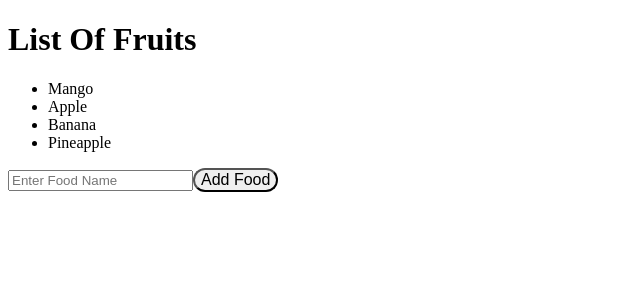
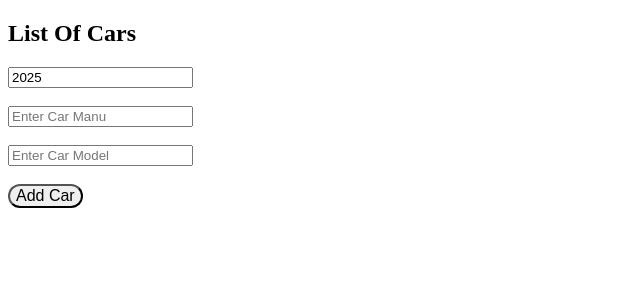
Before and after one commit to TanmayK-glitch/React, a React (Vite) app: page / in a window 1280 px wide. Shown: the top 300 px of the page, without its empty margins (0-640 px from the left). Built offline with nearby package versions, Linux system fonts and the light colour scheme.

Commit message:
Learned how to Update the state of Arrays of object

```diff
--- a/src/UpdateArrays.jsx
+++ b/src/UpdateArrays.jsx
@@ -1,36 +1,100 @@
 import { useState } from "react";
 
-function UpdateArrays() {
 
-    const [foods, setFoods] = useState(["Mango",
-        "Apple",
-        "Banana",
-        "Pineapple"]);
+// <-----------------Update the state of Arrays------------------------>
+// function UpdateArrays() {
 
-    const handleAddFood = () => {
-        const newFood = document.getElementById("foodInput").value;
-        document.getElementById("foodInput").value = "";
+//     const [foods, setFoods] = useState(["Mango",
+//         "Apple",
+//         "Banana",
+//         "Pineapple"]);
 
-        setFoods(f => [...f, newFood]);
+//     const handleAddFood = () => {
+//         const newFood = document.getElementById("foodInput").value;
+//         document.getElementById("foodInput").value = "";
+
+//         setFoods(f => [...f, newFood]);
+//     }
+
+//     const removeFood = (index) => {
+//         setFoods(f => f.filter((_, i) => i !== index));
+//     }
+
+//     return (
+//         <>
+//             <div>
+//                 <h1>List Of Fruits</h1>
+//                 <ul>
+//                     {foods.map((food, index) => <li key={index} onClick={() => removeFood(index)}
+//                                                                                     >{food}</li>)}
+//                 </ul>
+//                 <input type="text" id="foodInput" placeholder="Enter Food Name"></input>
+//                 <button className="addButton" onClick={handleAddFood}>Add Food</button>
+//             </div>
+//         </>
+//     );
+// }
+
+
+// export default UpdateArrays
+
+// <------------------------Update the state of array of object------------------------------>
+function UpdateArraysofObject() {
+
+    const [car, setCar] = useState([]);
+    const [year, setYear] = useState(new Date().getFullYear());
+    const [manu, setManu] = useState("");
+    const [model, setModel] = useState("");
+
+    const addCar = () => {
+        // const addBtn = document.getElementById('addBtn');
+        const newCars = {year: year, manu: manu, model: model};
+        setCar(f => [...f, newCars]);
+        // clearInputs();
     }
 
-    const removeFood = (index) => {
-        setFoods(f => f.filter((_, i) => i !== index));
+    const removeCar = (index) => {
+        setCar(f => f.filter((_, i) => i !== index));
+    }
+
+    const addYear = (e) => {
+        setYear(e.target.value);
+    }
+
+    const addManu = (e) => {
+        setManu(e.target.value);
+    }
+
+    const addModel = (e) => {
+        setModel(e.target.value);
+    }
+
+    const clearInputs = () => {
+        setModel("");
+        setManu("");
+        setYear(new Date().getFullYear());
     }
 
     return (
         <>
             <div>
-                <h1>List Of Fruits</h1>
+                <h2>List Of Cars</h2>
                 <ul>
-                    {foods.map((food, index) => <li key={index} onClick={() => removeFood(index)}
-                                                                                    >{food}</li>)}
+                        {car.map((cars, index) => <li key={index} onClick={() => removeCar(index)}>
+                            {cars.year} {cars.manu} {cars.model}
+                    </li>)}
                 </ul>
-                <input type="text" id="foodInput" placeholder="Enter Food Name"></input>
-                <button className="addButton" onClick={handleAddFood}>Add Food</button>
+                <input type="number" value={year} onChange={addYear} id="changeYear"></input><br></br><br></br>
+                <input type="text" placeholder="Enter Car Manu" onChange={addManu} value={manu} id="changeManu"></input><br></br><br></br>
+                <input type="text" placeholder="Enter Car Model" onChange={addModel} value={model} id="changeModel"></input><br></br><br></br>
+                <button onClick={() => {
+                    addCar();
+                    clearInputs();
+                }} id="addBtn">Add Car</button>
             </div>
         </>
     );
+
 }
 
-export default UpdateArrays
+export default UpdateArraysofObject
```
